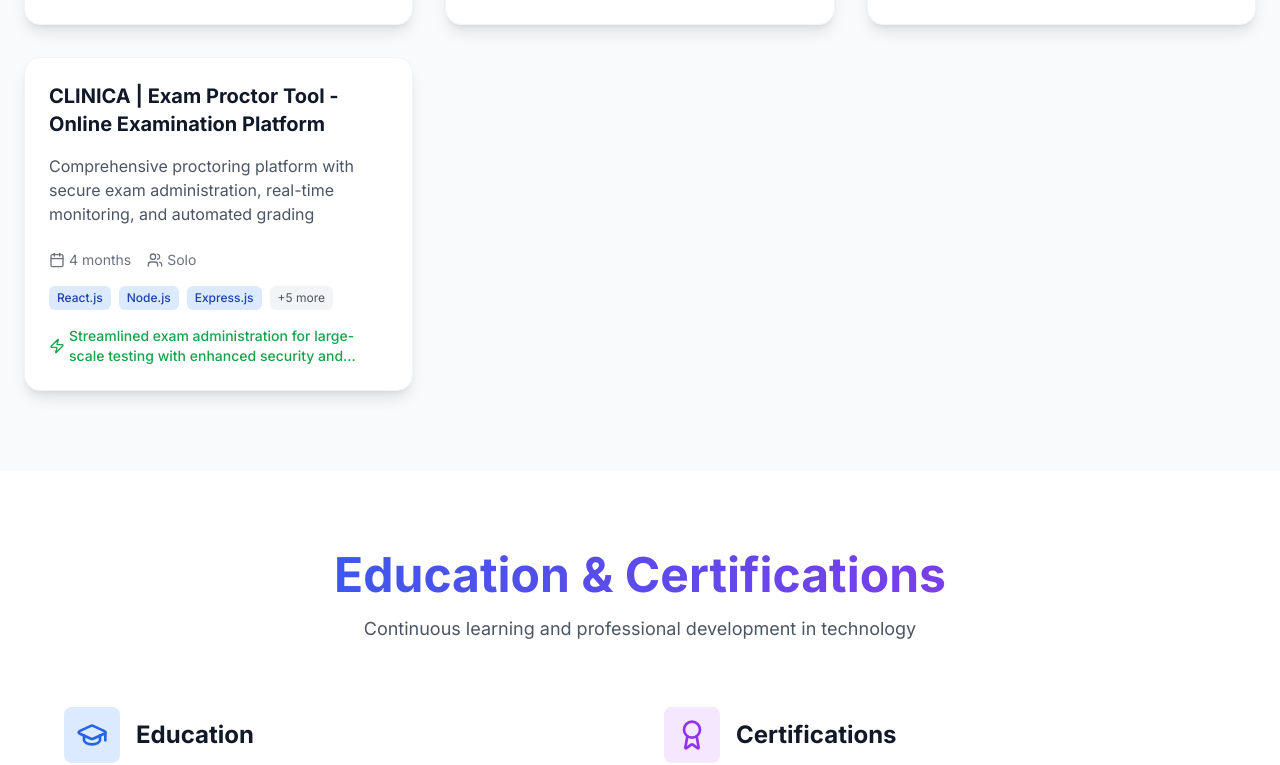
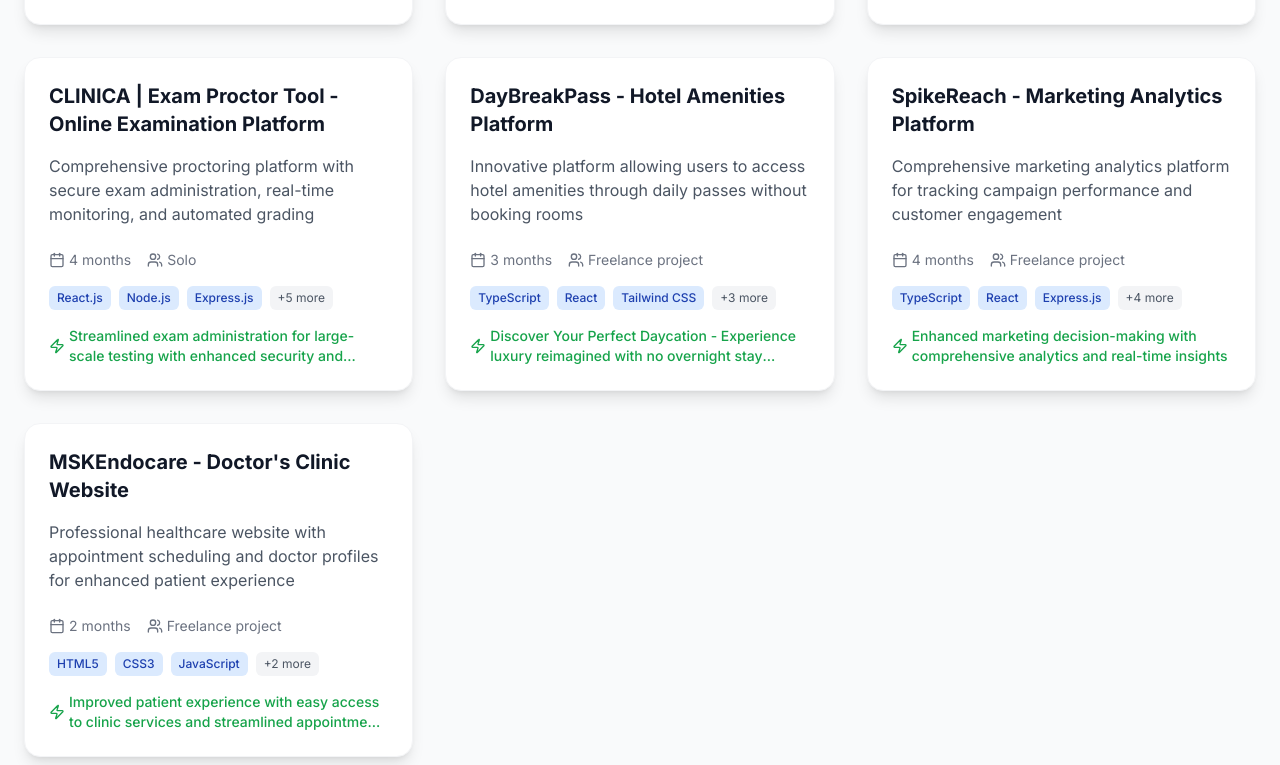
Before and after one commit to Pradeepprajapati14602/vite-portfolio, a React (Vite) app: page / in a window 1280 px wide. Shown: the part 5458-6223 px from the top of the page. Built offline with nearby package versions, Linux system fonts and the light colour scheme.

Commit message:
Add new project entries for DayBreakPass, SpikeReach, and MSKEndocare to Projects component

```diff
--- a/src/components/Projects.tsx
+++ b/src/components/Projects.tsx
@@ -287,6 +287,75 @@ const Projects = () => {
       impact: "Streamlined exam administration for large-scale testing with enhanced security and automated grading",
       duration: "4 months",
       team: "Solo"
+    },
+    {
+      title: "DayBreakPass - Hotel Amenities Platform",
+      description: "Innovative platform allowing users to access hotel amenities through daily passes without booking rooms",
+      longDescription: "Daybreakpass is an innovative platform allowing users to access hotel amenities through daily passes. Built with TypeScript, React, Tailwind CSS, Express.js, and MongoDB, the project provides a seamless experience for users to book and utilize various hotel services without booking a room. The platform reimagines luxury experiences by offering world-class spas, gourmet dining, and serene pools through exclusive day passes.",
+      technologies: ["TypeScript", "React", "Tailwind CSS", "Express.js", "MongoDB", "Node.js"],
+      features: [
+        "Dynamic hotel amenity booking system",
+        "Daily pass management and validation",
+        "User-friendly booking interface",
+        "Multi-hotel amenity management",
+        "Real-time availability tracking",
+        "Payment processing for day passes",
+        "User profile and booking history",
+        "Hotel partner dashboard",
+        "Amenity filtering and search",
+        "Mobile-responsive design",
+        "Booking confirmation and notifications",
+        "Rating and review system for amenities"
+      ],
+      impact: "Discover Your Perfect Daycation - Experience luxury reimagined with no overnight stay required",
+      duration: "3 months",
+      team: "Freelance project"
+    },
+    {
+      title: "SpikeReach - Marketing Analytics Platform",
+      description: "Comprehensive marketing analytics platform for tracking campaign performance and customer engagement",
+      longDescription: "SpikeReach is a comprehensive marketing analytics platform designed to help businesses track campaign performance and analyze customer engagement. Built with modern web technologies, the platform provides detailed insights into marketing metrics, customer behavior, and campaign effectiveness. Features advanced analytics dashboards, real-time reporting, and integration with popular marketing tools.",
+      technologies: ["TypeScript", "React", "Express.js", "MongoDB", "Analytics APIs", "Chart.js", "Tailwind CSS"],
+      features: [
+        "Advanced marketing analytics dashboard",
+        "Real-time campaign performance tracking",
+        "Customer engagement metrics",
+        "Multi-channel campaign management",
+        "ROI calculation and reporting",
+        "A/B testing analytics",
+        "Custom report generation",
+        "Marketing funnel analysis",
+        "Lead tracking and conversion metrics",
+        "Integration with popular marketing tools",
+        "Automated reporting and notifications",
+        "Data visualization and insights"
+      ],
+      impact: "Enhanced marketing decision-making with comprehensive analytics and real-time insights",
+      duration: "4 months",
+      team: "Freelance project"
+    },
+    {
+      title: "MSKEndocare - Doctor's Clinic Website",
+      description: "Professional healthcare website with appointment scheduling and doctor profiles for enhanced patient experience",
+      longDescription: "Developed Endocare, a comprehensive doctor's clinic website using HTML, CSS, and JavaScript. The website provides patients with easy access to clinic information, appointment scheduling, and detailed doctor profiles. Focused on building a clean, professional, and responsive interface that ensures seamless user experience across all devices. The platform streamlines patient-clinic interactions and improves healthcare accessibility.",
+      technologies: ["HTML5", "CSS3", "JavaScript", "Responsive Design", "Bootstrap"],
+      features: [
+        "Online appointment scheduling system",
+        "Comprehensive doctor profiles and specializations",
+        "Clinic information and services overview",
+        "Contact forms and patient inquiries",
+        "Responsive design for all devices",
+        "Clean and professional healthcare interface",
+        "Patient testimonials and reviews",
+        "Clinic location and contact details",
+        "Service descriptions and medical procedures",
+        "Healthcare blog and patient resources",
+        "Mobile-optimized booking interface",
+        "Accessibility features for all users"
+      ],
+      impact: "Improved patient experience with easy access to clinic services and streamlined appointment booking",
+      duration: "2 months",
+      team: "Freelance project"
     }
   ];
 
```
